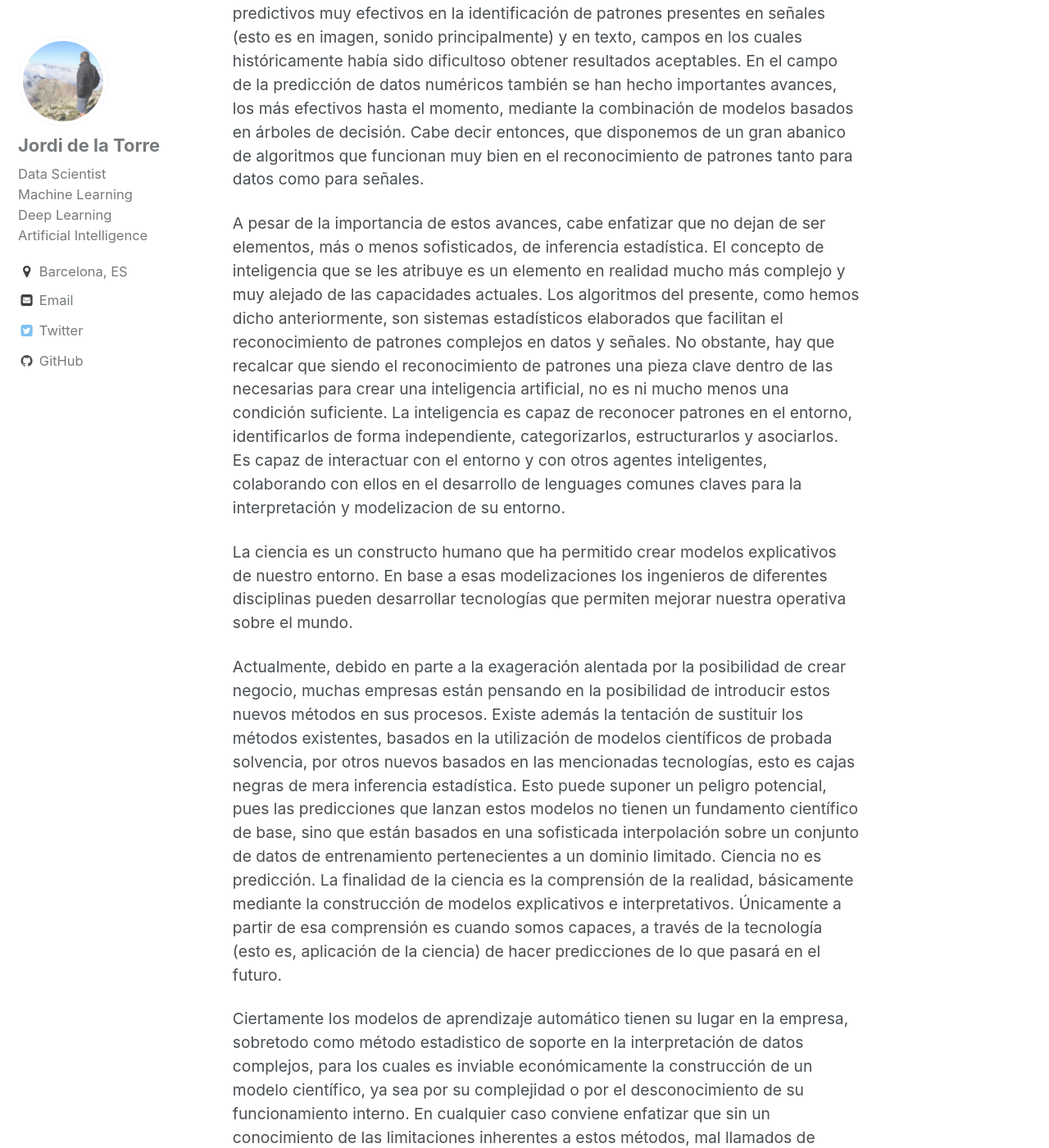
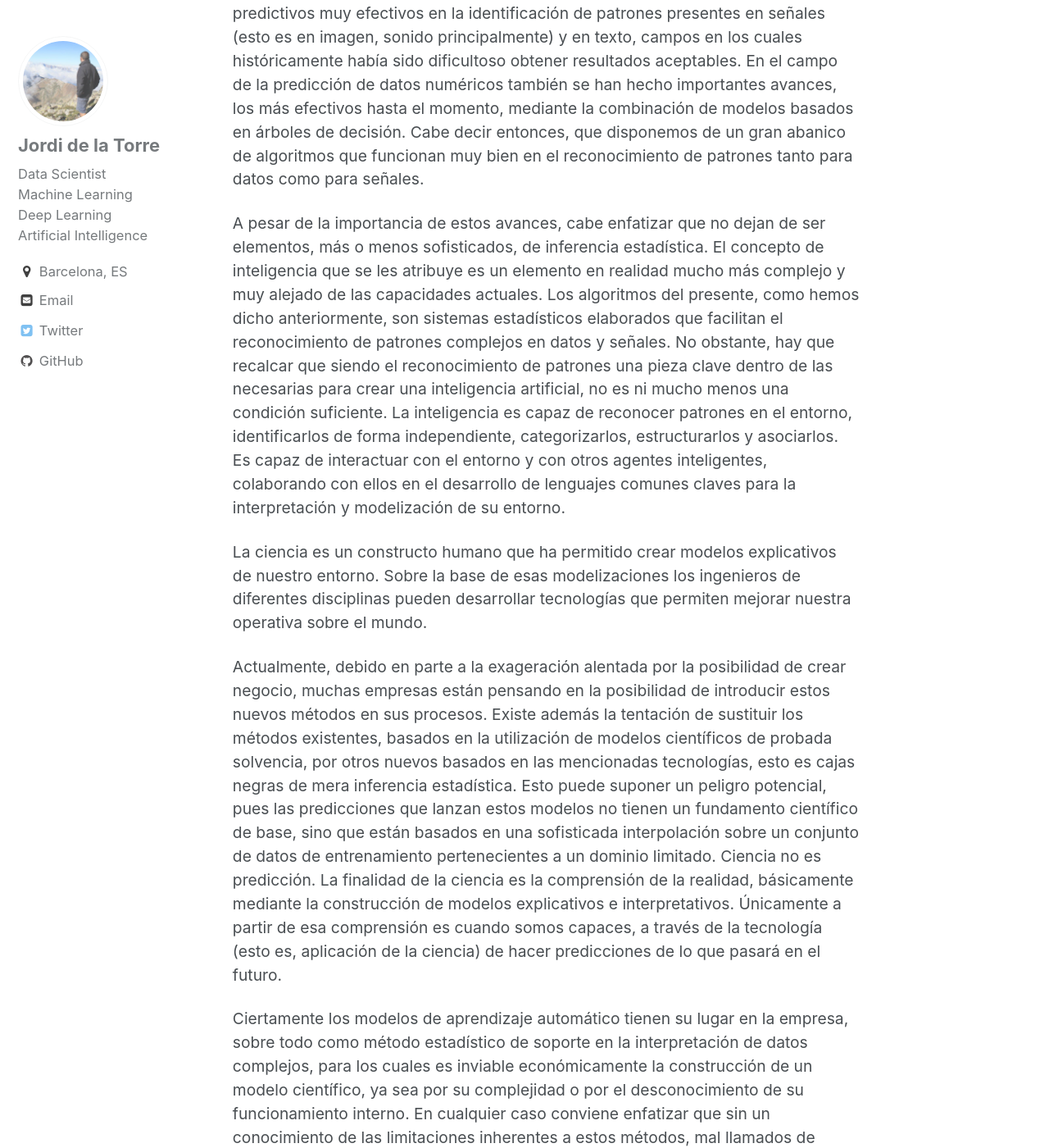
Before and after one commit to jorditg/jorditg.github.io, a Jekyll site: the page built from _posts/2021-05-28-la-inteligencia-artificial-en-la-empresa.md, in a window 1280 px wide and 1400 px high, scrolled down 570 px. Shown: the whole window at 82% size. Built offline with Jekyll 4.4.1, drawn with Linux system fonts in a browser that asks for light colours; some of the changed text lies outside the part shown.

Commit message:
Update 2021-05-28-la-inteligencia-artificial-en-la-empresa.md

```diff
--- a/_posts/2021-05-28-la-inteligencia-artificial-en-la-empresa.md
+++ b/_posts/2021-05-28-la-inteligencia-artificial-en-la-empresa.md
@@ -10,18 +10,18 @@ tags:
   - Opinion
 ---
 
-En los últimos tiempos son comunes las campañas de marketing, procedentes sobretodo de las empresas e instituciones de raíz tecnológica, abogando por la integración de una supuesta “Inteligencia Artificial” en las empresas. En muchas ocasiones se presenta este, supuestamente nuevo paradigma, rodeado de un halo de casi misticismo y solución casi mágica a todos los problemas.
+En los últimos tiempos son comunes las campañas de marketing, procedentes sobre todo de las empresas e instituciones de raíz tecnológica, abogando por la integración de una supuesta “Inteligencia Artificial” en las empresas. En muchas ocasiones se presenta este, supuestamente nuevo paradigma, rodeado de un halo de casi misticismo y solución casi mágica a todos los problemas.
 
-Quiero hacerles conocedores de una realidad: lamentablemente, hoy por hoy, la Inteligencia Artificial **NO EXISTE**.
+Quiero hacerles conocedores de una realidad: lamentablemente, hoy por hoy, la Inteligencia Artificial NO EXISTE.
 
 En los últimos años, este campo de investigación se ha centrado en el desarrollo de algoritmos de aprendizaje automático, consiguiendo un desarrollo muy fructífero en el campo de las redes neuronales. Este hecho ha permitido desarrollar algoritmos predictivos muy efectivos en la identificación de patrones presentes en señales (esto es en imagen, sonido principalmente) y en texto, campos en los cuales históricamente había sido dificultoso obtener resultados aceptables. En el campo de la predicción de datos numéricos también se han hecho importantes avances, los más efectivos hasta el momento, mediante la combinación de modelos basados en árboles de decisión. Cabe decir entonces, que disponemos de un gran abanico de algoritmos que funcionan muy bien en el reconocimiento de patrones tanto para datos como para señales.
 
-A pesar de la importancia de estos avances, cabe enfatizar que no dejan de ser elementos, más o menos sofisticados, de inferencia estadística. El concepto de inteligencia que se les atribuye es un elemento en realidad mucho más complejo y muy alejado de las capacidades actuales. Los algoritmos del presente, como hemos dicho anteriormente, son sistemas estadísticos elaborados que facilitan el reconocimiento de patrones complejos en datos y señales. No obstante, hay que recalcar que siendo el reconocimiento de patrones una pieza clave dentro de las necesarias para crear una inteligencia artificial, no es ni mucho menos una condición suficiente. La inteligencia es capaz de reconocer patrones en el entorno, identificarlos de forma independiente, categorizarlos, estructurarlos y asociarlos. Es capaz de interactuar con el entorno y con otros agentes inteligentes, colaborando con ellos en el desarrollo de lenguages comunes claves para la interpretación y modelizacion de su entorno.
+A pesar de la importancia de estos avances, cabe enfatizar que no dejan de ser elementos, más o menos sofisticados, de inferencia estadística. El concepto de inteligencia que se les atribuye es un elemento en realidad mucho más complejo y muy alejado de las capacidades actuales. Los algoritmos del presente, como hemos dicho anteriormente, son sistemas estadísticos elaborados que facilitan el reconocimiento de patrones complejos en datos y señales. No obstante, hay que recalcar que siendo el reconocimiento de patrones una pieza clave dentro de las necesarias para crear una inteligencia artificial, no es ni mucho menos una condición suficiente. La inteligencia es capaz de reconocer patrones en el entorno, identificarlos de forma independiente, categorizarlos, estructurarlos y asociarlos. Es capaz de interactuar con el entorno y con otros agentes inteligentes, colaborando con ellos en el desarrollo de lenguajes comunes claves para la interpretación y modelización de su entorno.
 
-La ciencia es un constructo humano que ha permitido crear modelos explicativos de nuestro entorno. En base a esas modelizaciones los ingenieros de diferentes disciplinas pueden desarrollar tecnologías que permiten mejorar nuestra operativa sobre el mundo.
+La ciencia es un constructo humano que ha permitido crear modelos explicativos de nuestro entorno. Sobre la base de esas modelizaciones los ingenieros de diferentes disciplinas pueden desarrollar tecnologías que permiten mejorar nuestra operativa sobre el mundo.
 
 Actualmente, debido en parte a la exageración alentada por la posibilidad de crear negocio, muchas empresas están pensando en la posibilidad de introducir estos nuevos métodos en sus procesos. Existe además la tentación de sustituir los métodos existentes, basados en la utilización de modelos científicos de probada solvencia, por otros nuevos basados en las mencionadas tecnologías, esto es cajas negras de mera inferencia estadística. Esto puede suponer un peligro potencial, pues las predicciones que lanzan estos modelos no tienen un fundamento científico de base, sino que están basados en una sofisticada interpolación sobre un conjunto de datos de entrenamiento pertenecientes a un dominio limitado. Ciencia no es predicción. La finalidad de la ciencia es la comprensión de la realidad, básicamente mediante la construcción de modelos explicativos e interpretativos. Únicamente a partir de esa comprensión es cuando somos capaces, a través de la tecnología (esto es, aplicación de la ciencia) de hacer predicciones de lo que pasará en el futuro.
 
-Ciertamente los modelos de aprendizaje automático tienen su lugar en la empresa, sobretodo como método estadistico de soporte en la interpretación de datos complejos, para los cuales es inviable económicamente la construcción de un modelo científico, ya sea por su complejidad o por el desconocimiento de su funcionamiento interno. En cualquier caso conviene enfatizar que sin un conocimiento de las limitaciones inherentes a estos métodos, mal llamados de “inteligencia artificial”, existe el peligro de sustituir modelos científicos funcionales por sistemas de inferencia estadística entrenados sobre un dominio limitado y que pueden fallar catastróficamente en circunstancias no contempladas en los datos de entrenamiento. Sin un modelo de funcionamiento del mundo, habiendo visto únicamente cisnes blancos, no se puede predecir la existencia de los cisnes negros.
+Ciertamente los modelos de aprendizaje automático tienen su lugar en la empresa, sobre todo como método estadístico de soporte en la interpretación de datos complejos, para los cuales es inviable económicamente la construcción de un modelo científico, ya sea por su complejidad o por el desconocimiento de su funcionamiento interno. En cualquier caso conviene enfatizar que sin un conocimiento de las limitaciones inherentes a estos métodos, mal llamados de “inteligencia artificial”, existe el peligro de sustituir modelos científicos funcionales por sistemas de inferencia estadística entrenados sobre un dominio limitado y que pueden fallar catastróficamente en circunstancias no contempladas en los datos de entrenamiento. Sin un modelo de funcionamiento del mundo, habiendo visto únicamente cisnes blancos, no se puede predecir la existencia de los cisnes negros.
 
 Jordi de la Torre
```
